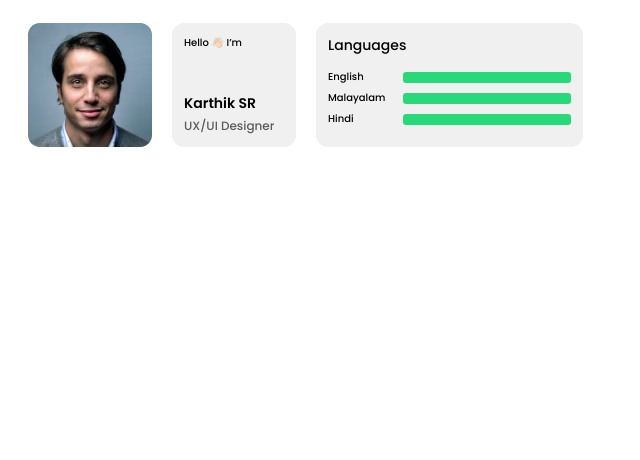
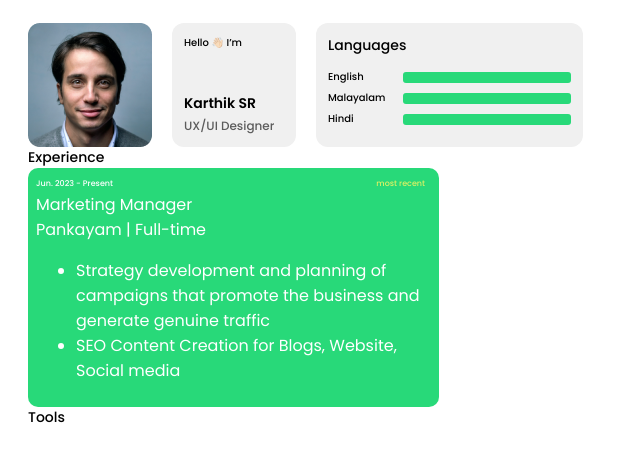
Before and after one commit to peregudova10/my_project, a plain HTML site: page index.html in a window 1280 px wide. Shown: the whole page, without its empty margins (0-640 px from the left). Drawn offline with Linux system fonts and the light colour scheme.

Commit message:
new commit

```diff
--- a/index.html
+++ b/index.html
@@ -10,6 +10,7 @@
     <link rel="stylesheet" href="/styles/avatar.css">
     <link rel="stylesheet" href="/styles/personalInfo.css">
     <link rel="stylesheet" href="/styles/languagesInfo.css">
+    <link rel="stylesheet" href="/styles/experienceInfo.css">
 </head>
 <body>
     <main class="page">
@@ -47,6 +48,50 @@
                     </div>
                 </article>
             </section>
+            <section class="block-2">
+                <article class="experience-info">
+                    <h3 class="header-text">Experience</h3>
+                    <div class="experience-info__list">
+                        <div class="experience-info__list-item selected">
+                            <div class="experience-info__header">
+                                <span class="experience-info__period">
+                                    Jun. 2023 - Present
+                                </span>
+                                <span class="experience-info__label">
+                                    most recent
+                                </span>
+                            </div>
+                            <div class="experience-info__content">
+                                <div class="experience-info__job">
+                                    <div class="experience-info__job-speciality">
+                                        Marketing Manager
+                                    </div>
+                                    <div class="experience-info__job-bottom">
+                                        <span class="experience-info__job-name">
+                                            Pankayam
+                                        </span>
+                                        |
+                                        <span class="experience-info__job-time">
+                                            Full-time
+                                        </span>
+                                    </div>
+                                </div>
+                                <ul class="experience-info__responsibility-list">
+                                    <li class="experience-info__responsibility-list-item">
+                                        Strategy development and planning of campaigns that promote the business and generate genuine traffic
+                                    </li>
+                                    <li class="experience-info__responsibility-list-item">
+                                        SEO Content Creation for Blogs, Website, Social media
+                                    </li>
+                                </ul>
+                            </div>
+                        </div>
+                    </div>
+                </article>
+                <article>
+                    <h3 class="header-text">Tools</h3>
+                </article>
+            </section>
         </div>
     </main>
 </body>
--- /dev/null
+++ b/styles/experienceInfo.css
@@ -0,0 +1,47 @@
+.experience-info {
+    display: flex;
+    flex-direction: column;
+    width: 411px;
+}
+
+.experience-info__list {
+    width: 100%;
+    display: flex;
+    flex-direction: column;
+    gap: 10px;
+}
+
+.experience-info__list-item {
+    width: 100%;
+    padding: 8px;
+    border-radius: 10px;
+    background: #FFF;
+    box-sizing: border-box;
+    color: #000;
+}
+
+.experience-info__list-item.selected {
+    background: #28D979;
+    color: #FFF;
+}
+
+.experience-info__header {
+    display: flex;
+    align-items: center;
+    justify-content: space-between;
+}
+
+.experience-info__period {
+    font-size: 8px;
+    line-height: 150%;
+    font-weight: 500;
+}
+
+.experience-info__label {
+    padding: 2px 6px;
+    border-radius: 59px;
+    font-size: 8px;
+    line-height: 155%;
+    font-weight: 500;
+    color: #DDF163;
+}
```
